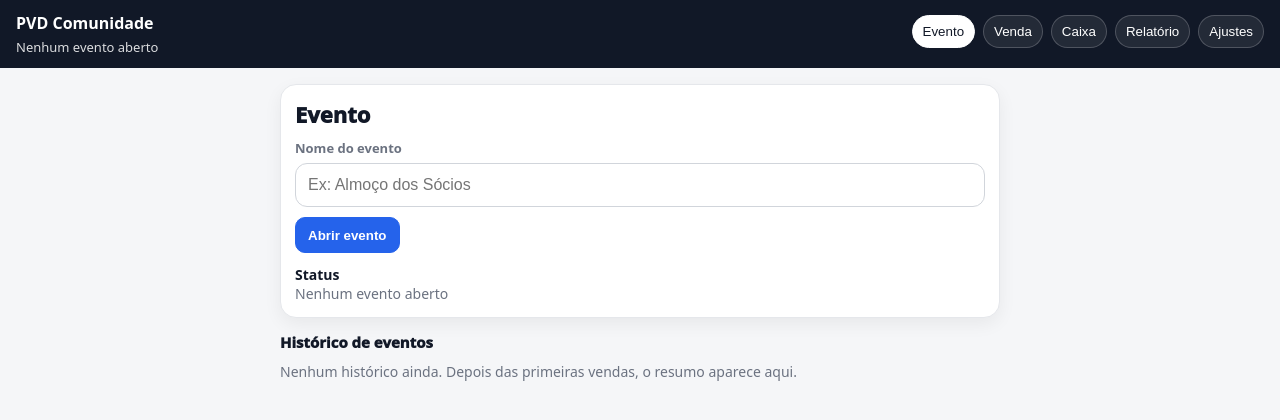
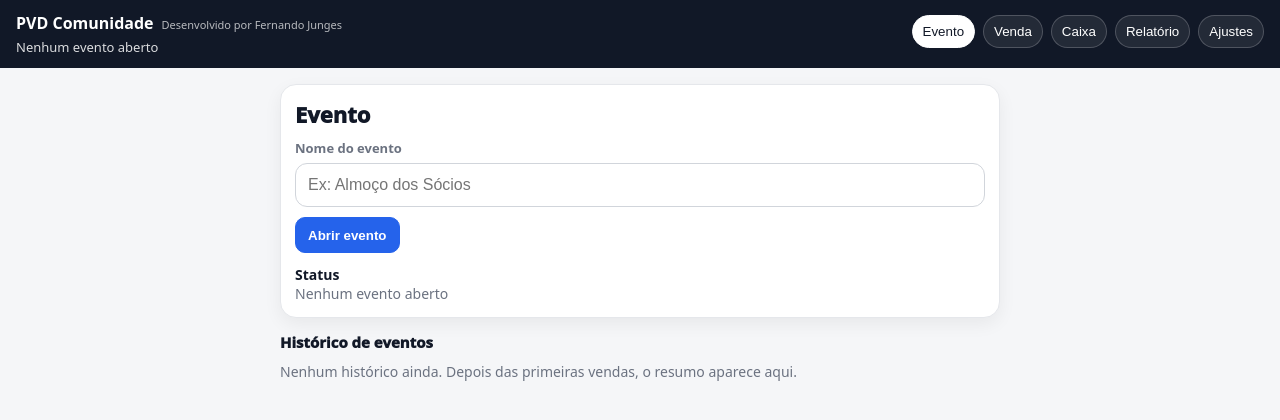
Before and after one commit to nandojunges/PDV, a React (Vite) app in the folder pvd-comunidade/: page / in a window 1280 px wide. Shown: the top 420 px of the page. Built offline with nearby package versions, Linux system fonts and the light colour scheme.

Commit message:
Add developer credit to top bar

```diff
--- a/pvd-comunidade/src/components/TopBar.jsx
+++ b/pvd-comunidade/src/components/TopBar.jsx
@@ -8,7 +8,10 @@ export default function TopBar({ evento, tab, setTab, flowState }) {
     <div className="topbar">
       <div className="row space topbarRow">
         <div className="topbarLeft">
-          <div className="topTitle">PVD Comunidade</div>
+          <div className="topTitle">
+            PVD Comunidade
+            <span className="topDeveloper">Desenvolvido por Fernando Junges</span>
+          </div>
 
           <div className="topMeta">
             {evento?.nome ? (
--- a/pvd-comunidade/src/styles/base.css
+++ b/pvd-comunidade/src/styles/base.css
@@ -26,6 +26,13 @@ body { margin: 0; }
 .topbarRow { gap: 10px; }
 
 .topTitle { font-weight: 900; }
+.topDeveloper {
+  font-size: 11px;
+  font-weight: 400;
+  color: rgba(255,255,255,.7);
+  margin-left: 8px;
+  white-space: nowrap;
+}
 .topMeta { margin-top: 4px; display: flex; gap: 10px; align-items: center; flex-wrap: wrap; }
 .topMetaText { color: rgba(255,255,255,.85); font-size: 13px; }
 
```
